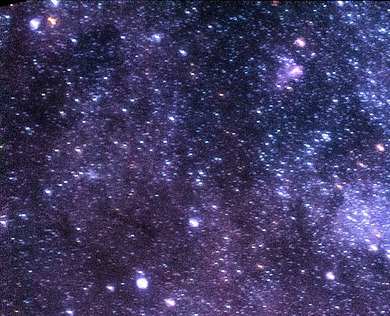
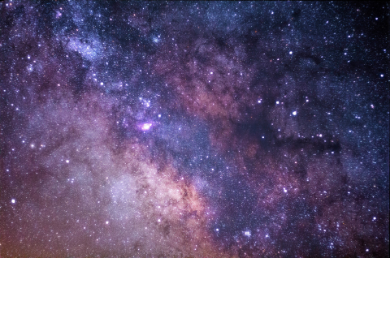
Before and after one commit to YogiBruce/StarsAlign, a plain HTML site: page index.html in a window 390 px wide. Shown: the top 316 px of the page. Drawn offline with nearby package versions, Linux system fonts and the light colour scheme.

Commit message:
backgroung image on mobile

```diff
--- a/assets/css/styles.css
+++ b/assets/css/styles.css
@@ -71,6 +71,6 @@ h1 {
 
 @media screen and (max-width: 480px ) {
     body {
-        background-repeat: repeat-y;
+        background-size: 100%;
     }
 }
```
